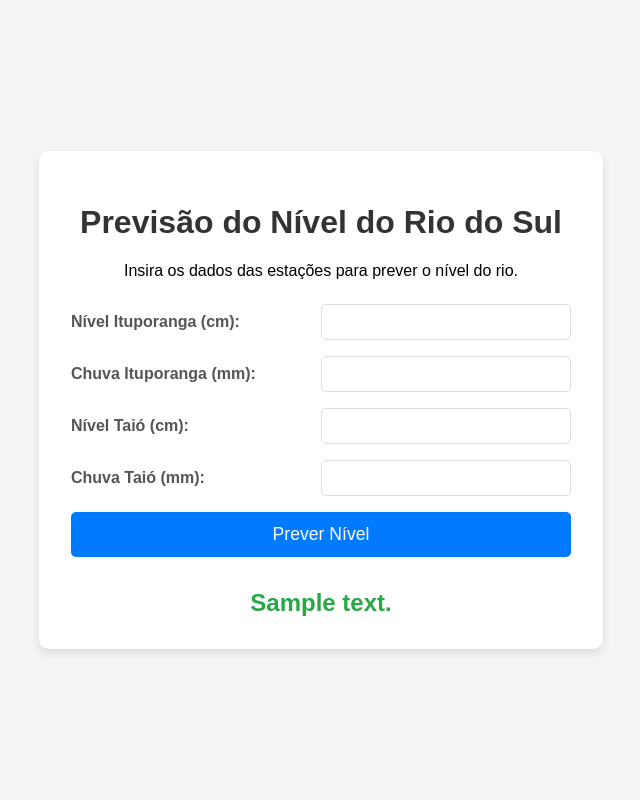
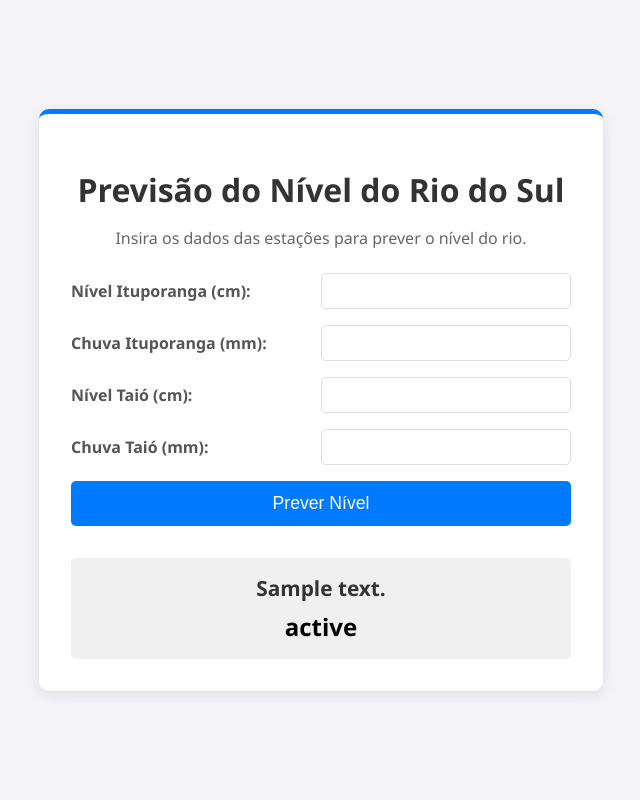
Before and after one commit to giancraft/Analise-Nivel-Rio-ML, a Flask app: template templates/index.html in a window 1280 px wide. Shown: the whole page, without its empty margins (319-959 px from the left). Run offline with Flask 3, Linux system fonts and the light colour scheme; the template is opened without the code that fills it: most values are stand-ins (such as "Sample title", 1, 10 or a date in 2020).

Commit message:
correcao da api e do html

```diff
--- a/app.py
+++ b/app.py
@@ -13,6 +13,26 @@ except FileNotFoundError:
     print("Arquivos de modelo ou scaler não encontrados. Execute o notebook primeiro.")
     model = None
     scaler = None
+
+# Define os níveis de alerta para Rio do Sul (em cm)
+# Estes valores podem ser ajustados conforme a realidade da cidade
+NIVEL_ATENCAO = 400  # 4 metros
+NIVEL_ALERTA = 600   # 6 metros
+
+def get_status_e_cor(nivel_previsto):
+    """
+    Retorna o status e a cor correspondente com base no nível previsto.
+    """
+    if nivel_previsto >= NIVEL_ALERTA:
+        status = "ALERTA DE ENCHENTE!"
+        cor = "red"  # Vermelho para alerta máximo
+    elif nivel_previsto >= NIVEL_ATENCAO:
+        status = "Situação de ATENÇÃO!"
+        cor = "orange" # Laranja/Amarelo para atenção
+    else:
+        status = "Situação NORMAL"
+        cor = "green" # Verde para normal
+    return status, cor
 
 # Define a rota principal que renderiza a página inicial
 @app.route('/')
@@ -41,8 +61,14 @@ def predict():
         # Formata o resultado
         output = round(prediction[0], 2)
 
-        # Retorna a página com o resultado da predição
-        return render_template('index.html', prediction_text=f'Nível previsto do rio: {output} cm')
+        # Obtém o status e a cor com base na previsão
+        status_texto, status_cor = get_status_e_cor(output)
+
+        # Retorna a página com o resultado, o status e a cor
+        return render_template('index.html',
+            prediction_text=f'Nível previsto do rio: {output} cm',
+            status_text=status_texto,
+            status_color=status_cor)
 
     except Exception as e:
         return render_template('index.html', prediction_text=f'Erro ao processar a predição: {e}')
--- a/templates/index.html
+++ b/templates/index.html
@@ -6,8 +6,8 @@
     <title>Previsão do Nível do Rio - Rio do Sul</title>
     <style>
         body {
-            font-family: Arial, sans-serif;
-            background-color: #f4f4f4;
+            font-family: 'Segoe UI', Tahoma, Geneva, Verdana, sans-serif;
+            background-color: #f4f4f9;
             display: flex;
             justify-content: center;
             align-items: center;
@@ -18,19 +18,24 @@
             background: white;
             padding: 2rem;
             border-radius: 10px;
-            box-shadow: 0 4px 8px rgba(0, 0, 0, 0.1);
+            box-shadow: 0 4px 15px rgba(0, 0, 0, 0.1);
             text-align: center;
             max-width: 500px;
             width: 90%;
+            border-top: 5px solid #007bff;
         }
         h1 {
             color: #333;
+            margin-bottom: 0.5rem;
+        }
+        p {
+            color: #666;
+            margin-bottom: 1.5rem;
         }
         form {
             display: flex;
             flex-direction: column;
             gap: 1rem;
-            margin-top: 1.5rem;
         }
         .form-group {
             display: grid;
@@ -61,11 +66,23 @@
         button:hover {
             background-color: #0056b3;
         }
-        .prediction-result {
+        .result-container {
             margin-top: 2rem;
+            padding: 1rem;
+            border-radius: 5px;
+            background-color: #f0f0f0;
+        }
+        .prediction-text {
+            font-size: 1.3rem;
+            font-weight: bold;
+            color: #333;
+        }
+        /* --- MUDANÇA AQUI --- */
+        /* Removemos a cor do seletor .status-text, pois será aplicada inline */
+        .status-text {
             font-size: 1.5rem;
             font-weight: bold;
-            color: #28a745;
+            margin-top: 0.5rem;
         }
     </style>
 </head>
@@ -77,7 +94,6 @@
         <form action="{{ url_for('predict') }}" method="post">
             <div class="form-group">
                 <label for="nivel_itp">Nível Ituporanga (cm):</label>
-                <!-- O atributo 'name' deve corresponder ao nome da coluna no DataFrame original ANTES do scaler -->
                 <input type="number" step="any" id="nivel_itp" name="nivel_ituporanga" required>
             </div>
 
@@ -99,9 +115,16 @@
             <button type="submit">Prever Nível</button>
         </form>
 
-        <div class="prediction-result">
-            {{ prediction_text }}
+        {% if prediction_text %}
+        <div class="result-container">
+            <div class="prediction-text">{{ prediction_text }}</div>
+            <!-- --- MUDANÇA AQUI --- -->
+            <!-- Adicionamos o atributo style diretamente no elemento div -->
+            <div class="status-text" style="color: {{ status_color|default('black') }};">
+                {{ status_text }}
+            </div>
         </div>
+        {% endif %}
     </div>
 </body>
 </html>
```
